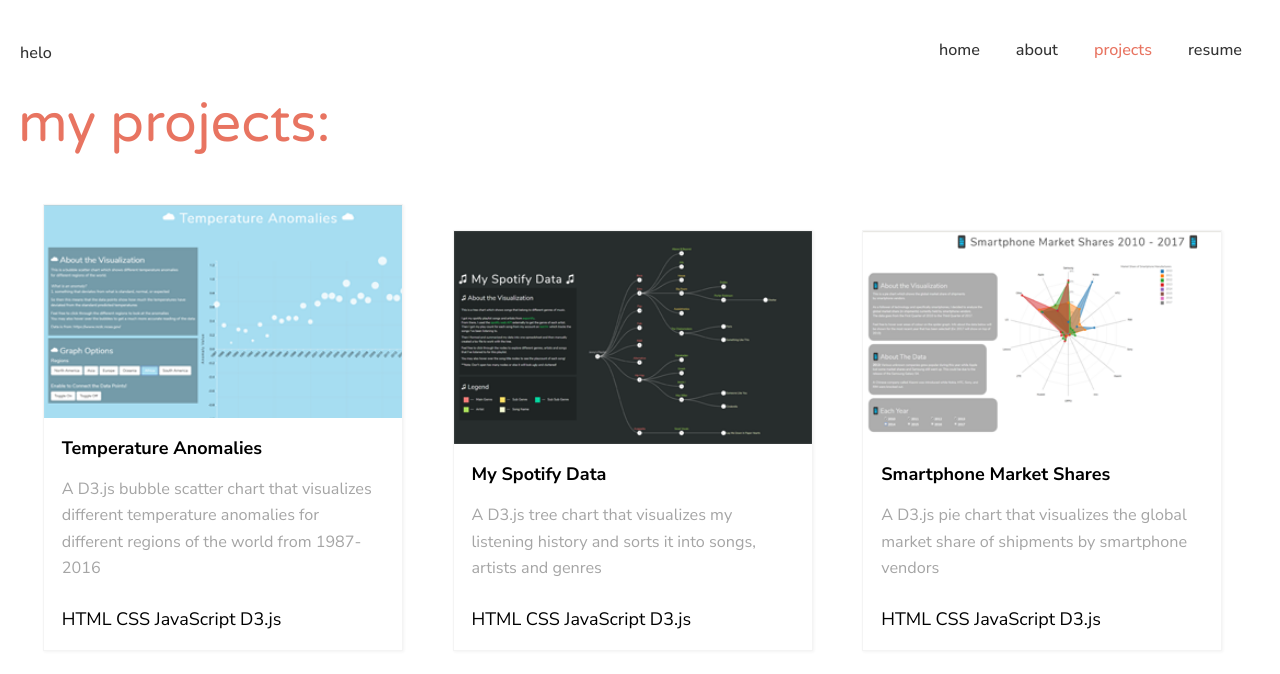
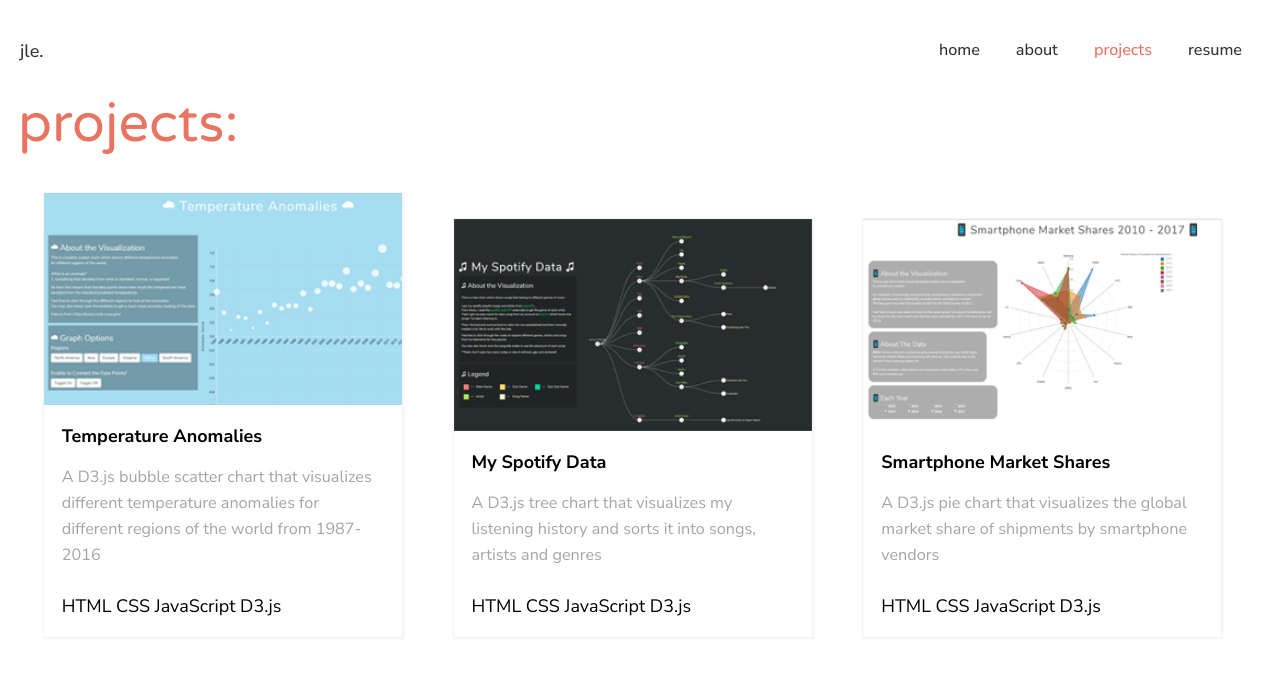
Before and after one commit to Jennykuma/portfolio-site, a Gatsby site: page /projects in a window 1280 px wide. Shown: the top 674 px of the page. Built offline with nearby package versions, Linux system fonts and the light colour scheme; Gatsby itself is replaced by a stand-in of ours; grey boxes are pictures that could not be loaded.

Commit message:
Added react-reveal and some more deco touches

```diff
--- a/package.json
+++ b/package.json
@@ -23,6 +23,7 @@
     "react-headroom": "^2.2.8",
     "react-helmet": "^5.2.1",
     "react-icons": "^3.7.0",
+    "react-reveal": "^1.2.2",
     "reactstrap": "^8.0.1",
     "styled-components": "^5.0.0-beta.5",
     "typeface-montserrat": "0.0.54",
--- a/src/components/header.js
+++ b/src/components/header.js
@@ -28,7 +28,7 @@ const Text = styled.text`
 `;
 
 const Header = ({ siteTitle, menuLinks }) => (
-  <Headroom>
+  <Headroom style={{ paddingRight: `0`, paddingLeft: `0`}}>
     <header
       style={{
         background: `white`,
@@ -43,12 +43,9 @@ const Header = ({ siteTitle, menuLinks }) => (
               display: `flex`,
               marginLeft: 0,
               justifyContent: `flex-end`,
-              //justifyContent: `flex-end`
             }}
           >
-            <Text style={{ padding: `1.2rem 0 1rem 0`, marginRight: `auto` } }>
-              helo
-            </Text>
+            <StyledLink style={{ padding: `1.1rem 0 1rem 0`, marginRight: `auto`, fontSize: `1em` }} to={"/"}>jle.</StyledLink>
             {menuLinks.map(link => (
               <li
                 key={link.name}
--- a/src/components/hero.js
+++ b/src/components/hero.js
@@ -44,7 +44,6 @@ const StyledExtLink = styled(props => <a {...props} />)`
   }
 `;
 
-
 const IconLink = styled.a`
     color: #e87461;
 
@@ -66,7 +65,7 @@ const Hero = () => (
                     <Text>hey there! I'm</Text>
                 </Row>
                 <Row>
-                    <Name>jenny le.</Name>
+                    <Name>Jenny Le.</Name>
                 </Row>
                 <Row>
                     <Text>
--- a/src/components/image.js
+++ b/src/components/image.js
@@ -25,7 +25,7 @@ const DynamicImage = (props) => {
       }
       jennykumaIconImage: file(relativePath: { eq: "jennykuma-icon.png" }) {
         childImageSharp {
-          fluid(maxWidth: 400) {
+          fluid(maxWidth: 5) {
             ...GatsbyImageSharpFluid
           }
         }
--- a/src/components/layout.js
+++ b/src/components/layout.js
@@ -8,6 +8,7 @@
 import React from "react"
 import PropTypes from "prop-types"
 import { StaticQuery, graphql } from "gatsby"
+import Fade from "react-reveal/Fade"
 
 import Header from "./header"
 import "../styles/layout.css"
@@ -41,8 +42,10 @@ const Layout = ({ children }) => (
             color: `#515151`,
           }}
         >
-          <Header siteTitle={data.site.siteMetadata.title} menuLinks={data.site.siteMetadata.menuLinks} />
-          <main>{children}</main>
+            <Header siteTitle={data.site.siteMetadata.title} menuLinks={data.site.siteMetadata.menuLinks} />
+          <Fade bottom distance={`50px`}>
+            <main>{children}</main>
+          </Fade>
         </div>
       </>
     )}
--- a/src/components/project-panel.js
+++ b/src/components/project-panel.js
@@ -25,7 +25,7 @@ const Polaroid = styled.button`
   background: #fff;
   width: 360px;
   padding: 0px 0px 0px 0px;
-  margin: 2%;
+  margin: 1% 2% 2% 2%;
   text-align: left;
   border: 1px solid #f4f4f4;
   box-shadow: 1px 1px 3px rgba(0, 0, 0, 0.05);
--- a/src/pages/about.js
+++ b/src/pages/about.js
@@ -45,7 +45,7 @@ const AboutPage = () => (
         <Container fluid>
             <SEO title="About"/>
             <Row style={{ marginTop: `7vh` }}>
-                <Headliner>about: </Headliner>
+                <Headliner>about:</Headliner>
             </Row>
 
             <Row>
--- a/src/pages/projects.js
+++ b/src/pages/projects.js
@@ -24,7 +24,7 @@ const ProjectsPage = () => (
     <Container fluid>
       <SEO title="Projects"/>
       <Row>
-        <Headliner>my projects: </Headliner>
+        <Headliner>projects:</Headliner>
       </Row>
 
       <Row>
```
Also changed, not shown: 1 other file.
